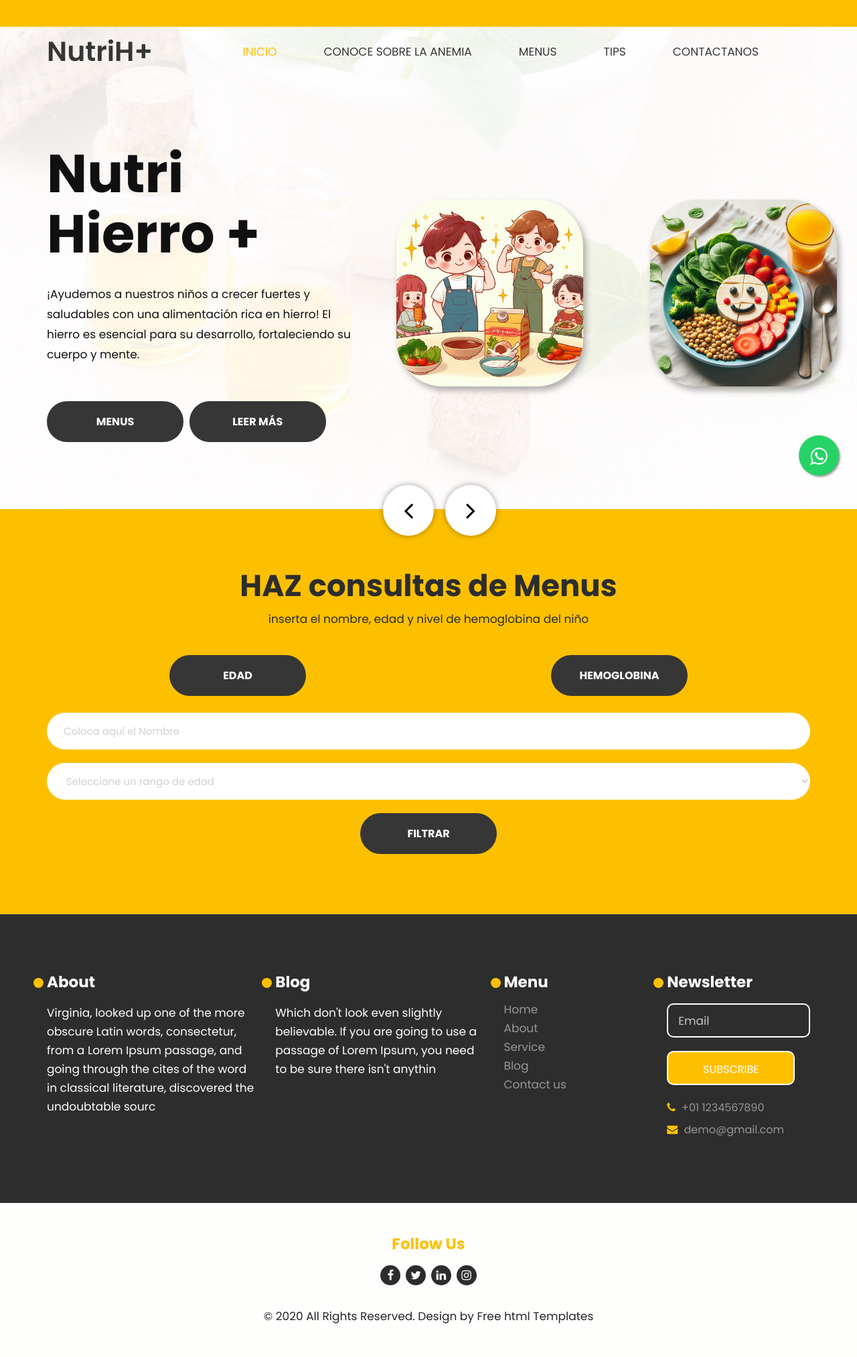
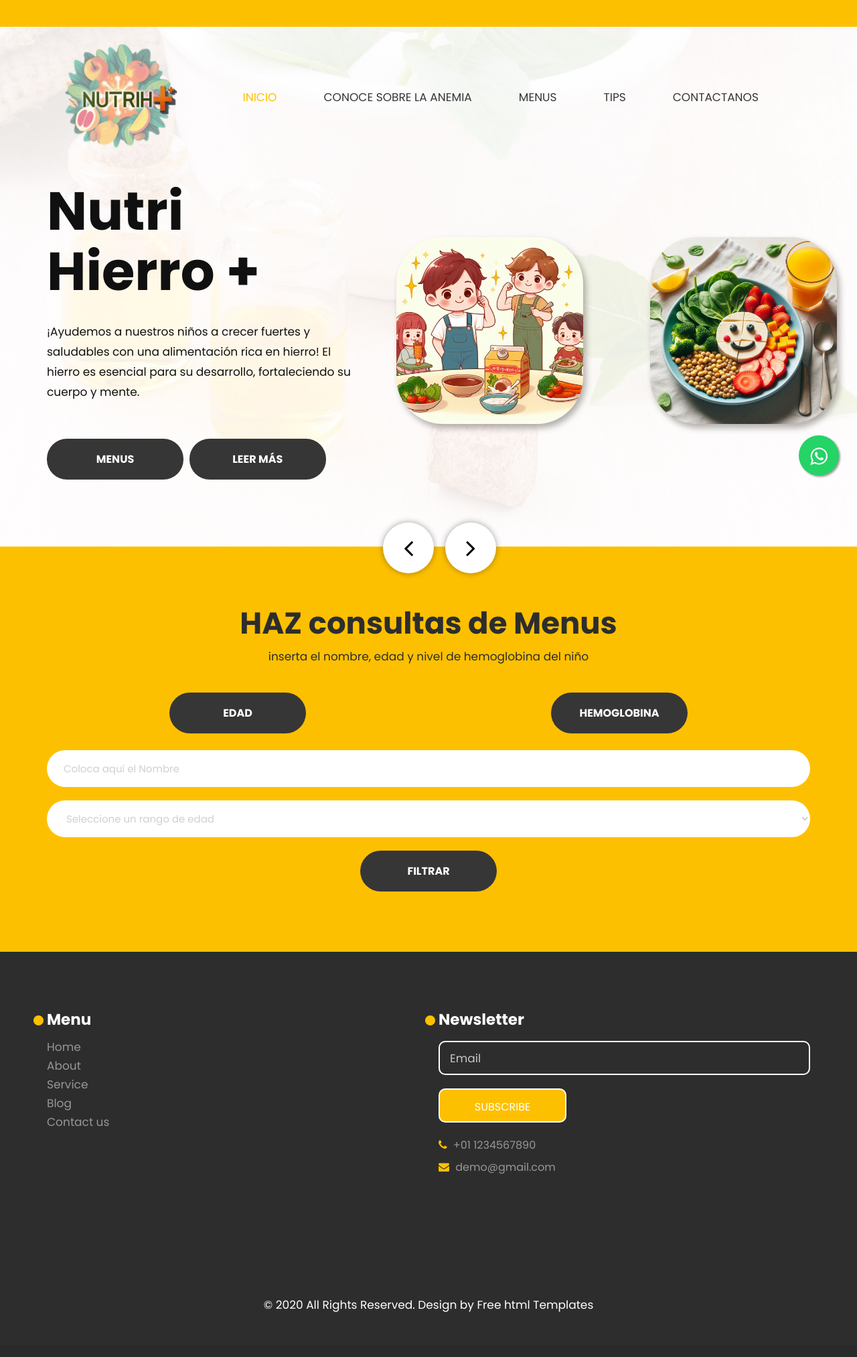
Before and after one commit to VaneCisnerosVil/NutriLaredo, a PHP site: page / in a window 1280 px wide. Shown: the whole page at 67% size. After the commit the page ends 1959 px from the top, so only its background shows below. Run offline with PHP 8.4, Linux system fonts and the light colour scheme; some libraries are stand-ins or nearby versions.

Commit message:
cambios de footer y logo

```diff
--- a/css/style.css
+++ b/css/style.css
@@ -517,7 +517,7 @@ button {
 }
 
 .slider_main {
-    padding: 80px 0;
+    padding: 0px 0px 80px 0px;
 }
 
 .relative {
@@ -1289,7 +1289,7 @@ ul.top_infomation li a:hover {
     margin-top: 90px;
     padding-top: 50px;
     padding-bottom: 50px;
-    background: #fefefd;
+    background: #2d2d2d;
 }
 
 .follow h3 {
@@ -1324,7 +1324,7 @@ ul.social_icon li a i:hover {
 }
 
 .copyright p {
-    color: #252525;
+    color: white;
     font-size: 17px;
     line-height: 22px;
     text-align: center;
@@ -1333,7 +1333,7 @@ ul.social_icon li a i:hover {
 }
 
 .copyright a {
-    color: #252525;
+    color: white;
 }
 
 .copyright a:hover {
--- a/index.html
+++ b/index.html
@@ -42,7 +42,7 @@
                <div class="row d_flex">
                   <div class=" col-md-3 col-sm-3">
                      <div class="logo">
-                        <a href="index.html">NutriH+</a>
+                         <a href="index.html"><img src="images/laredosss.png"></a>
                      </div>
                   </div>
                   <div class="col-md-9 col-sm-9">
@@ -425,23 +425,7 @@
          <div class="footer">
             <div class="container">
                <div class="row">
-                  <div class="col-md-7">
-                     <div class="row">
-                        <div class="col-lg-6 col-md-12">
-                           <div class="hedingh3 text_align_left">
-                              <h3>About</h3>
-                              <p> Virginia, looked up one of the more obscure Latin words, consectetur, from a Lorem Ipsum passage, and going through the cites of the word in classical literature, discovered the undoubtable sourc</p>
-                           </div>
-                        </div>
-                        <div class="col-lg-6 col-md-12">
-                           <div class="hedingh3 text_align_left">
-                              <h3>Blog</h3>
-                              <p>Which don't look even slightly believable. If you are going to use a passage of Lorem Ipsum, you need to be sure there isn't anythin</p>
-                           </div>
-                        </div>
-                     </div>
-                  </div>
-                  <div class="col-md-5">
+                  <div class="col-md-12">
                      <div class="row">
                         <div class="col-lg-6 col-md-12">
                            <div class="hedingh3 text_align_left">
@@ -455,7 +439,7 @@
                               </ul>
                            </div>
                         </div>
-                        <div class="col-lg-6 col-md-12">
+                        <div class="col-lg-6 col-md-6">
                            <div class="hedingh3  text_align_left">
                               <h3>Newsletter</h3>
                               <form id="colof" class="form_subscri">
@@ -475,28 +459,17 @@
                      </div>
                   </div>
                </div>
-            </div>
-            <div class="copyright">
+               <div class="copyright">
                <div class="container">
                   <div class="row">
                      <div class="col-md-12">
-                        <div class="follow text_align_center">
-                           <h3>Follow Us</h3>
-                           <ul class="social_icon ">
-                              <li><a href="Javascript:void(0)"><i class="fa fa-facebook" aria-hidden="true"></i></a></li>
-                              <li><a href="Javascript:void(0)"><i class="fa fa-twitter" aria-hidden="true"></i></a></li>
-                              <li><a href="Javascript:void(0)"><i class="fa fa-linkedin" aria-hidden="true"></i></a></li>
-                              <li><a href="Javascript:void(0)"><i class="fa fa-instagram" aria-hidden="true"></i></a></li>
-                           </ul>
-                        </div>
-                     </div>
-                     <div class="col-md-12">
                         <p>© 2020 All Rights Reserved. Design by <a href="https://html.design/"> Free html Templates</a></p>
                      </div>
-                  </div>
                </div>
             </div>
          </div>
+            </div>
+
       </footer>
       <!-- end footer -->
       <!-- Javascript files-->
```
Also changed, not shown: contactanos.html (+4 -31 lines), menus.html (+8 -30 lines), nosotros.html (+2 -29 lines), nutricion.html (+2 -29 lines), images/laredo.png (added), images/laredosss.jpeg (added), images/laredosss.png (added).
